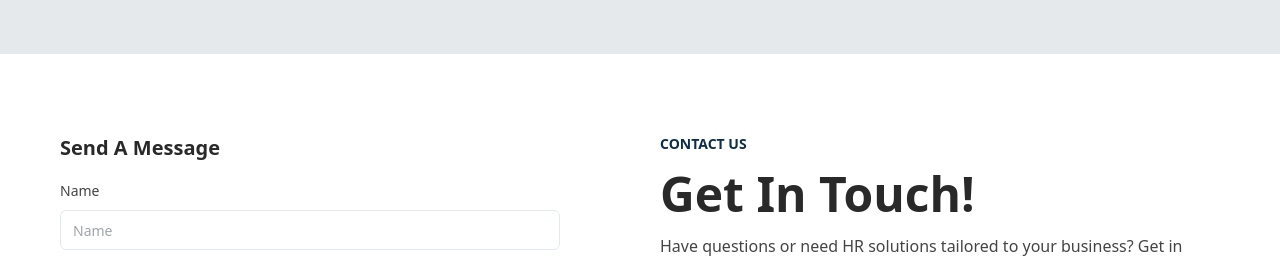
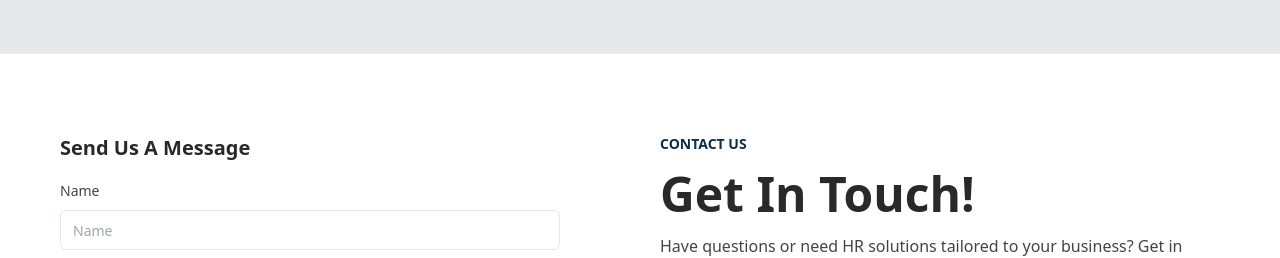
Before and after one commit to tomito26/Morsan, a Next.js app: page /about in a window 1280 px wide. Shown: the part 3360-3618 px from the top of the page. Built offline with nearby package versions, Linux system fonts and the light colour scheme.

Commit message:
style: modified the header for the form

```diff
--- a/components/about-us/contact-us/contact-us-form.tsx
+++ b/components/about-us/contact-us/contact-us-form.tsx
@@ -53,7 +53,7 @@ const ContactUsForm = () => {
   return (
         <div className="shrink-0 ">
           <h3 className="text-monochrome text-xl font-bold mb-3">
-            Send A Message
+            Send Us A Message
           </h3>
           <Form {...form}>
             <form onSubmit={form.handleSubmit(handleSendMessage)} className="lg:w-[500px] w-full">
```
